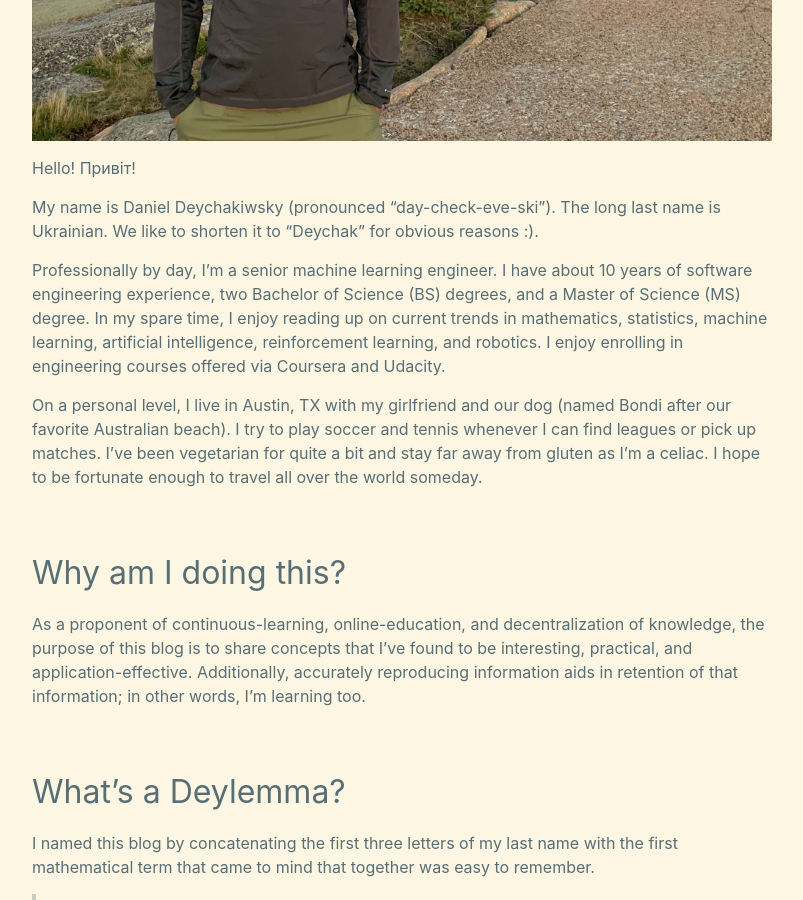
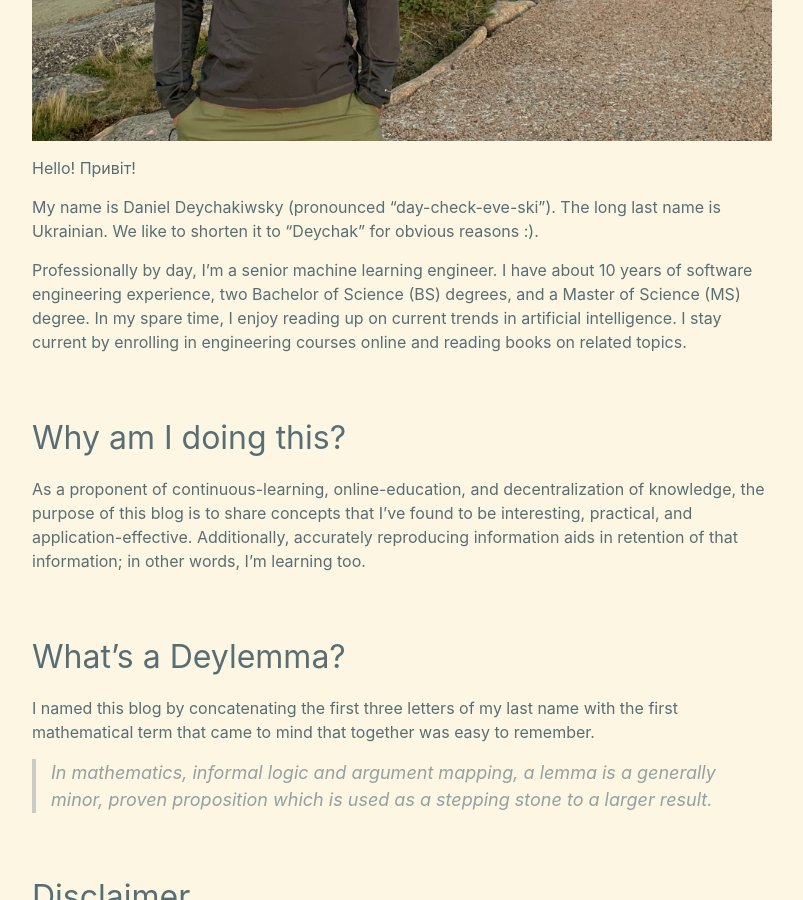
Before and after one commit to daniel-deychakiwsky/daniel-deychakiwsky.github.io, a Jekyll site: the page built from _posts/2020-05-28-about-me.md, in a window 1280 px wide and 900 px high, scrolled down 878 px. Shown: the whole window, without its empty margins (238-1041 px from the left). Built offline with Jekyll 4.4.1, drawn with Linux system fonts in a browser that asks for light colours.

Commit message:
Update 2020-05-28-about-me.md

```diff
--- a/_posts/2020-05-28-about-me.md
+++ b/_posts/2020-05-28-about-me.md
@@ -25,16 +25,9 @@
 Professionally by day, I'm a senior machine learning engineer.
 I have about 10 years of software engineering experience,
 two Bachelor of Science (BS) degrees, and a Master of Science (MS) degree.
-In my spare time, I enjoy reading up on current trends in mathematics, statistics,
-machine learning, artificial intelligence, reinforcement learning,
-and robotics. I enjoy enrolling in engineering courses offered via
-Coursera and Udacity.
-
-On a personal level, I live in Austin, TX with my girlfriend and our dog (named Bondi
-after our favorite Australian beach). I try to play soccer and tennis
-whenever I can find leagues or pick up matches. I've been vegetarian for quite a bit
-and stay far away from gluten as I'm a celiac. I hope to be fortunate enough to travel
-all over the world someday.
+In my spare time, I enjoy reading up on current trends in artificial intelligence.
+I stay current by enrolling in engineering courses online and
+reading books on related topics.
 
 ## Why am I doing this?
 
```
